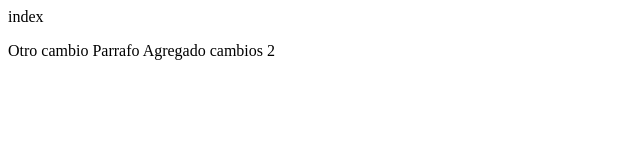
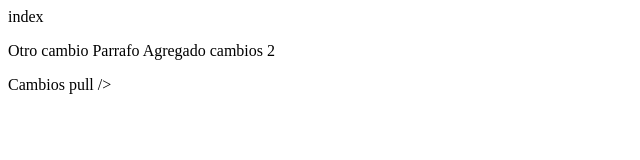
Before and after one commit to Francc-2020/CursoGit, a plain HTML site: page index.html in a window 1280 px wide. Shown: the whole page, without its empty margins (0-640 px from the left). Drawn offline with Linux system fonts and the light colour scheme.

Commit message:
Update index.html

```diff
--- a/index.html
+++ b/index.html
@@ -3,4 +3,6 @@
   <p>
     Otro cambio Parrafo Agregado
     cambios 2
+    <p> Cambios pull />
+
 </html>
```
